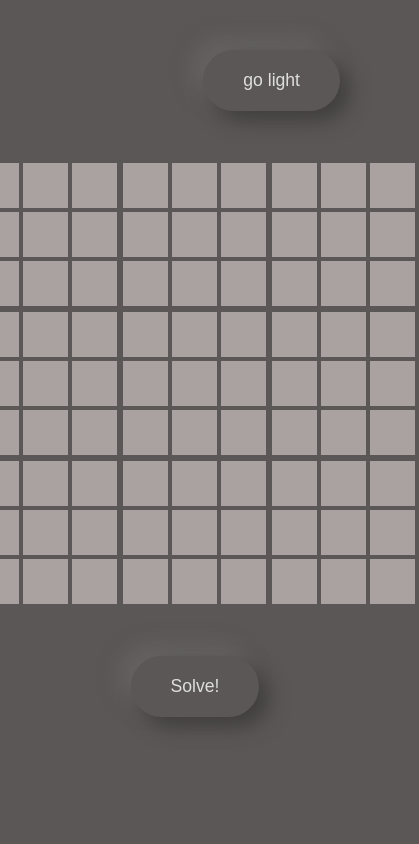
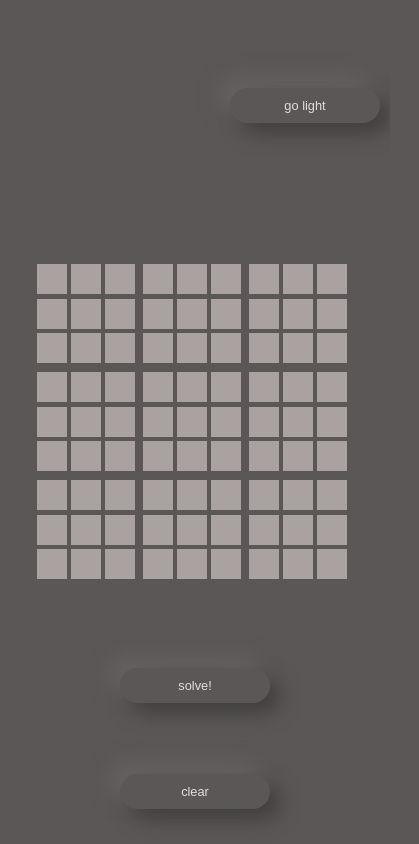
Before and after one commit to SamuelCBird/sudoku_solver, a plain HTML site: page public/index.html in a window 390 px wide. Shown: the whole page, 419 px wide, since content can reach past the window. Drawn offline with Linux system fonts and the light colour scheme; a web font is replaced by a local one.

Commit message:
improved style and responsiveness

```diff
--- a/public/index.html
+++ b/public/index.html
@@ -8,12 +8,17 @@
 </head>
 <body class='dark_bg'>
     <div id='whole_page'>
+
         <button id='theme_switcher' class='button_dark_theme'>go light</button>
         <div id='sudoku_container'>
            <!-- divs will be created and inserted with typescript -->
         </div>
-        <button id='solve_button' class='button_dark_theme'>Solve!</button>
+        <div id='buttons'>
+            <button id='solve_button' class='button_dark_theme'>solve!</button>
+            <button id='clear_button' class='button_dark_theme'>clear</button>
+        </div>
         <div id='error_message'></div>
+
     </div>
     <script type='module' src='app.js'></script>
 </body>
--- a/public/styles.css
+++ b/public/styles.css
@@ -11,11 +11,8 @@
 body {
     font-family: 'Oxygen', sans-serif;
     margin: 0;
-}
-header {
+    height: 100vh;
     width: 100%;
-    height: 30px;
-    background: var(--light-background-colour);
 }
 .light_bg {
     background-color: var(--light-background-colour);
@@ -25,45 +22,55 @@ header {
 }
 
 #whole_page {
-    display: flex;
+    display: grid;
+    grid-template-rows: 1fr 2fr 1fr;
     width: 100%;
-    height: 100%;
+    height: 100vh;
     align-content: center;
     flex-direction: column;
 }
 
 #sudoku_container {
+    grid-auto-columns: minmax(355px, auto);
+    margin: 10px;
     position: relative;
     display: flex;
-    width: 447px;
+    width: var(--full-board-size);
+    height: var(--full-board-size);
+    grid-row: 2 / 3;
     flex-wrap: wrap;
     align-self: center;
+    justify-self: center;
 }
 
 #sudoku_container div {
     box-sizing: content-box;
-    width: 45px;
-    height: 45px;
-    margin: 2px;
+    width: var(--element-size);
+    height: var(--element-size);
+    margin: var(--element-margin);
     background-color: hsl(0, 05%, 65%);
     display: flex;
-    line-height: 45px;
+    line-height: var(--element-size);
     justify-content: center;
-    font-size: 1.6rem;
+    font-size: 1.2rem;
     color: hsl(0, 2%, 15%);
 }
 #sudoku_container div:nth-child(3n) {
-    margin-right: 4px;
+    margin-right: var(--block-divider);
 }
 #sudoku_container div:nth-child(19), #sudoku_container div:nth-child(47) {
-    margin-bottom: 4px;
+    margin-bottom: var(--block-divider);
 }
 #sudoku_container div:focus {
     outline: none;
 }
-/* Theme Selector Button */
-button:nth-child(1) {
-    align-self: flex-end;
+#buttons {
+    display: grid;
+    grid-row: 3 / 4;
+    grid-template-columns: 1fr 1fr;
+}
+#theme_switcher, #solve_button {
+    justify-self: flex-end;
 }
 button:focus {
     outline: none;
@@ -73,12 +80,14 @@ button {
     display: flex;
     align-self: center;
     background: none;
+    width: 200px;
     margin: 50px;
     padding: 20px 40px;
     border: none;
     border-radius: 50px;
     font-family: 'Oxygen', sans-serif;
     font-size: 1.1rem;
+    justify-content: center;
 }
 #error_message p {
     display: flex;
@@ -128,5 +137,28 @@ button {
 
     --active-colour: hsl(106, 57%, 58%);
     --error-colour: hsl(0, 57%, 58%);
-
+    /* sudoku elements */
+    --element-size: 40px;
+    --element-margin: 2px;
+    --full-board-size: calc(var(--element-size)*9 + var(--element-margin)*25);
+    --block-divider: 6px;
 }
+@media only screen and (max-width: 450px) {
+    #buttons {
+        grid-template-columns: 1fr;
+        /* grid-template-rows: 1fr; */
+    }
+    #buttons > * {
+        justify-self: center;
+    }
+    button {
+        font-size: 0.8rem;
+        width: 150px;
+        padding: 10px 20px;
+        margin: 10px;
+    }
+    :root {
+        --element-size: 30px;
+        --element-margin: 2px;
+    }
+}
```
